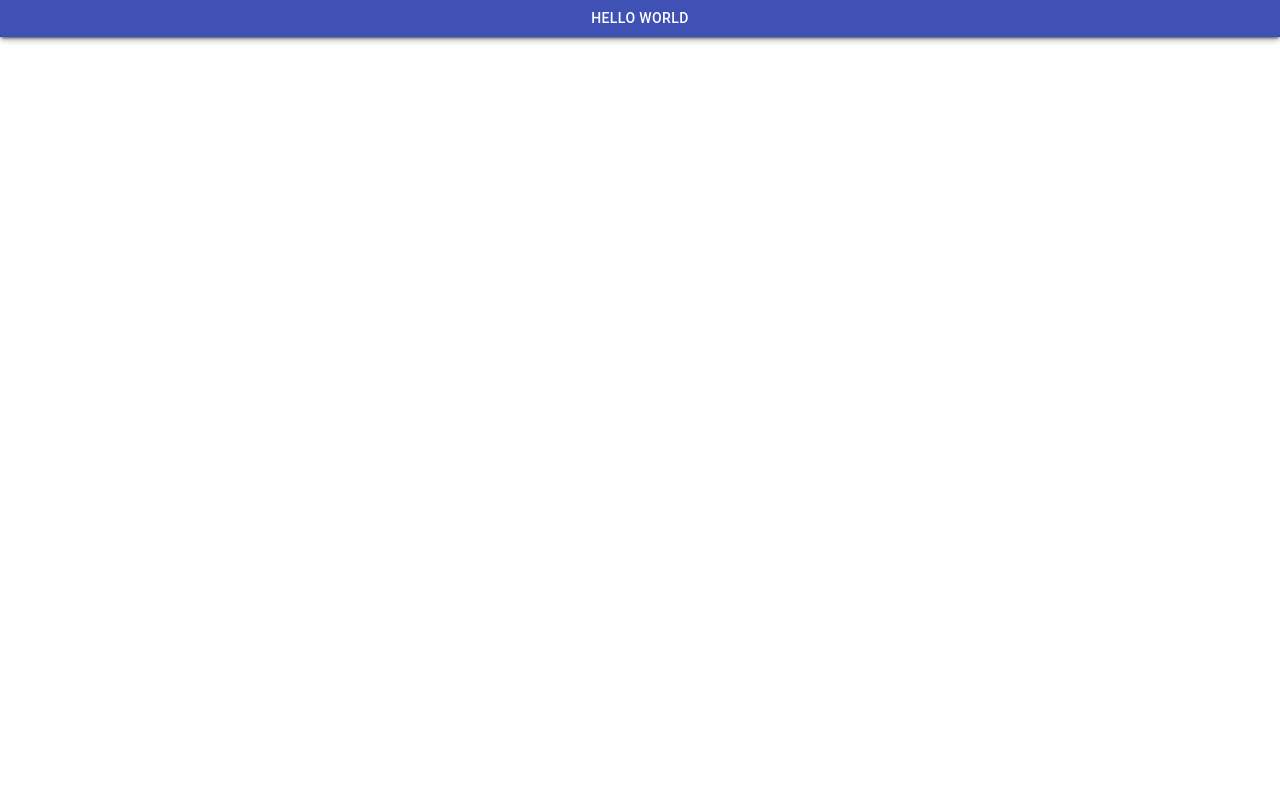
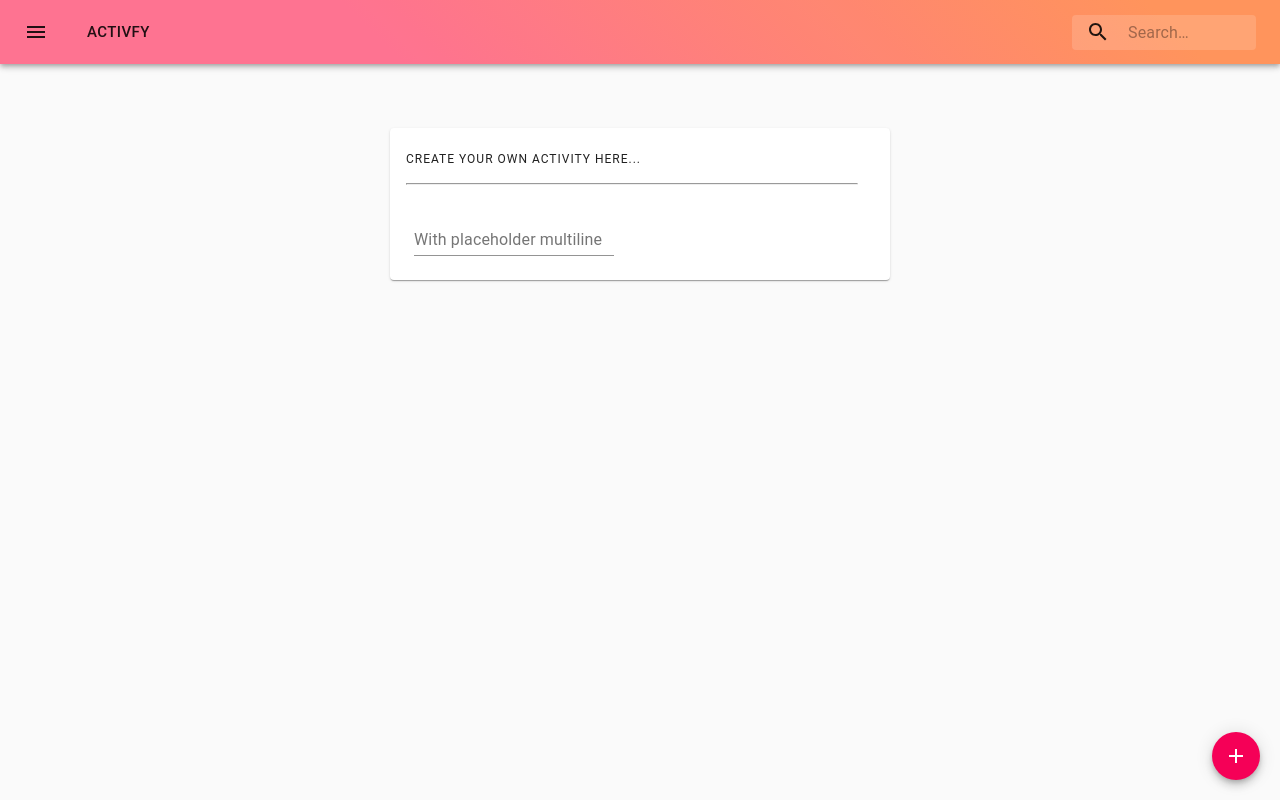
Before and after one commit to ChillKids/Activfi, a React (Create React App) app in the folder activfi/: page / in a window 1280 px wide. Built offline with nearby package versions, Linux system fonts and the light colour scheme.

Commit message:
First Update of the UI Frame

```diff
--- a/activfi/src/App.js
+++ b/activfi/src/App.js
@@ -1,16 +1,323 @@
 import React from 'react';
+import AppBar from '@material-ui/core/AppBar';
+import Toolbar from '@material-ui/core/Toolbar';
+import IconButton from '@material-ui/core/IconButton';
+import Typography from '@material-ui/core/Typography';
+import InputBase from '@material-ui/core/InputBase';
+import { fade, makeStyles } from '@material-ui/core/styles';
+import MenuIcon from '@material-ui/icons/Menu';
+import SearchIcon from '@material-ui/icons/Search';
 import Button from '@material-ui/core/Button';
-import {AppBar} from '@material-ui/core'
-function App() {
+
+import clsx from 'clsx';
+import { useTheme } from '@material-ui/core/styles';
+import Drawer from '@material-ui/core/Drawer';
+import CssBaseline from '@material-ui/core/CssBaseline';
+import List from '@material-ui/core/List';
+import Divider from '@material-ui/core/Divider';
+import ChevronLeftIcon from '@material-ui/icons/ChevronLeft';
+import ChevronRightIcon from '@material-ui/icons/ChevronRight';
+import ListItem from '@material-ui/core/ListItem';
+import ListItemIcon from '@material-ui/core/ListItemIcon';
+import ListItemText from '@material-ui/core/ListItemText';
+import InboxIcon from '@material-ui/icons/MoveToInbox';
+import MailIcon from '@material-ui/icons/Mail';
+
+import AddIcon from '@material-ui/icons/Add';
+import Fab from '@material-ui/core/Fab';
+
+import Grid from '@material-ui/core/Grid';
+import Paper from '@material-ui/core/Paper';
+
+import MenuItem from '@material-ui/core/MenuItem';
+import TextField from '@material-ui/core/TextField';
+
+const drawerWidth = 240;
+
+const useStyles = makeStyles(theme => ({
+  top: {
+    background: 'linear-gradient(45deg, #FE6B8B 30%, #FF8E53 90%)',
+  },
+
+  addbutton: {
+    margin: 0,
+    top: 'auto',
+    right: 20,
+    bottom: 20,
+    left: 'auto',
+    position: 'fixed',
+  },
+
+  root: {
+    flexGrow: 1,
+  },
+
+  topbar: {
+    color: 'inherit',
+    backgroundColor: fade(theme.palette.common.white, 0.05),
+    transition: theme.transitions.create(['margin', 'width'], {
+      easing: theme.transitions.easing.sharp,
+      duration: theme.transitions.duration.leavingScreen,
+    }),
+  },
+
+  menuButton: {
+    marginRight: theme.spacing(2),
+  },
+
+  title: {
+    flexGrow: 1,
+    display: 'none',
+    [theme.breakpoints.up('sm')]: {
+      display: 'block',
+    },
+  },
+
+  search: {
+    position: 'relative',
+    borderRadius: theme.shape.borderRadius,
+    backgroundColor: fade(theme.palette.common.white, 0.15),
+    '&:hover': {
+      backgroundColor: fade(theme.palette.common.white, 0.25),
+    },
+    marginLeft: 0,
+    width: '100%',
+    [theme.breakpoints.up('sm')]: {
+      marginLeft: theme.spacing(1),
+      width: 'auto',
+    },
+  },
+
+  searchIcon: {
+    width: theme.spacing(5),
+    height: '100%',
+    position: 'absolute',
+    display: 'flex',
+    alignItems: 'center',
+    justifyContent: 'center',
+  },
+
+  inputRoot: {
+    color: 'inherit',
+  },
+
+  inputInput: {
+    padding: theme.spacing(1, 1, 1, 7),
+    transition: theme.transitions.create('width'),
+    width: '100%',
+    [theme.breakpoints.up('sm')]: {
+      width: 120,
+      '&:focus': {
+        width: 200,
+      },
+    },
+  },
+
+  appBarShift: {
+    width: `calc(100% - ${drawerWidth}px)`,
+    marginLeft: drawerWidth,
+    transition: theme.transitions.create(['margin', 'width'], {
+      easing: theme.transitions.easing.easeOut,
+      duration: theme.transitions.duration.enteringScreen,
+    }),
+  },
+
+  hide: {
+    display: 'none',
+  },
+  drawer: {
+    width: drawerWidth,
+    flexShrink: 0,
+  },
+  drawerPaper: {
+    width: drawerWidth,
+  },
+  drawerHeader: {
+    display: 'flex',
+    alignItems: 'center',
+    padding: theme.spacing(0, 1),
+    ...theme.mixins.toolbar,
+    justifyContent: 'flex-end',
+  },
+  content: {
+    flexGrow: 1,
+    padding: theme.spacing(3),
+    transition: theme.transitions.create('margin', {
+      easing: theme.transitions.easing.sharp,
+      duration: theme.transitions.duration.leavingScreen,
+    }),
+    marginLeft: -drawerWidth,
+  },
+  contentShift: {
+    transition: theme.transitions.create('margin', {
+      easing: theme.transitions.easing.easeOut,
+      duration: theme.transitions.duration.enteringScreen,
+    }),
+    marginLeft: 0,
+  },
+
+  bodyContainer: {
+    alignItems: 'center',
+    justifyContent: 'center',
+  },
+
+  body: {
+    alignItems: 'center',
+    justifyContent: 'center',
+  },
+
+  paper: {
+    padding: theme.spacing(2),
+    margin: 'auto',
+    maxWidth: 500,
+  },
+  image: {
+    width: 128,
+    height: 128,
+  },
+  img: {
+    margin: 'auto',
+    display: 'block',
+    maxWidth: '100%',
+    maxHeight: '100%',
+  },
+
+  textField: {
+    marginLeft: theme.spacing(1),
+    marginRight: theme.spacing(1),
+    width: 200,
+  },
+
+}));
+
+export default function SearchAppBar() {
+  const classes = useStyles();
+  const theme = useTheme();
+  const [open, setOpen] = React.useState(false);
+  function handleDrawerOpen() {
+    setOpen(true);
+  }
+
+  function handleDrawerClose() {
+    setOpen(false);
+  }
+
+  return (
+    <div className={classes.root}>
+      <div className={classes.top}>
+        <CssBaseline />
+        <AppBar position="sticky" color="primary" className={clsx(classes.topbar, {
+          [classes.appBarShift]: open
+        })} >
+          <Toolbar>
+            <IconButton
+              edge="start"
+              className={classes.menuButton}
+              color="inherit"
+              aria-label="open drawer"
+              onClick={handleDrawerOpen}
+            >
+              <MenuIcon />
+            </IconButton>
+            <Typography className={classes.title} variant="h6" noWrap>
+              <Button size="large">
+                Activfy
+            </Button>
+            </Typography>
+            <div className={classes.search}>
+
+              <div className={classes.searchIcon}>
+                <IconButton
+                  edge="end"
+                  color="inherit"
+                  aria-label="search"
+                  size="medium"
+                >
+                  <SearchIcon />
+                </IconButton>
+              </div>
+              <InputBase
+                className={classes.searchBar}
+                placeholder="Search…"
+                classes={{
+                  root: classes.inputRoot,
+                  input: classes.inputInput,
+                }}
+                inputProps={{ 'aria-label': 'search' }}
+                id="searchKey"
+              />
+            </div>
+          </Toolbar>
+        </AppBar>
+      </div>
+      <Drawer
+        className={classes.drawer}
+        variant="persistent"
+        anchor="left"
+        open={open}
+        classes={{
+          paper: classes.drawerPaper,
+        }}
+      >
+        <div className={classes.drawerHeader}>
+          <IconButton onClick={handleDrawerClose}>
+            {theme.direction === 'ltr' ? <ChevronLeftIcon /> : <ChevronRightIcon />}
+          </IconButton>
+        </div>
+        <Divider />
+        <List>
+          {['Inbox', 'Starred', 'Send email', 'Drafts'].map((text, index) => (
+            <ListItem button key={text}>
+              <ListItemIcon>{index % 2 === 0 ? <InboxIcon /> : <MailIcon />}</ListItemIcon>
+              <ListItemText primary={text} />
+            </ListItem>
+          ))}
+        </List>
+        <Divider />
+        <List>
+          {['All mail', 'Trash', 'Spam'].map((text, index) => (
+            <ListItem button key={text}>
+              <ListItemIcon>{index % 2 === 0 ? <InboxIcon /> : <MailIcon />}</ListItemIcon>
+              <ListItemText primary={text} />
+            </ListItem>
+          ))}
+        </List>
+      </Drawer>
+
+      <div className={classes.drawerHeader} />
+      <Fab size="medium" color="secondary" aria-label="add" className={classes.addbutton}>
+        <AddIcon />
+      </Fab>
+      <CssBaseline />
+      <div className={classes.body}>
+        <React.Fragment>
+          <Paper className={classes.paper}>
+            <Grid container spacing={2}>
+              <Grid item xs={12} sm container>
+                <Grid item xs container direction="column" spacing={2}>
+                  <Grid item xs>
+                    <Typography gutterBottom variant="overline">
+                      Create your own activity here...
+                       </Typography>
+                       <hr></hr>
+                    <TextField
+                      id="standard-textarea"
+                      label="With placeholder multiline"
+                      placeholder="Placeholder"
+                      multiline
+                      className={classes.textField}
+                      margin="normal"
+                    />
 
 
-  return (
-    <AppBar>
-     <Button variant="contained" color="primary">
-       Hello World
-     </Button>
-     </AppBar>
+                  </Grid>
+                </Grid>
+              </Grid>
+            </Grid>
+          </Paper>
+        </React.Fragment>
+      </div>
+
+    </div>
   );
 }
-
-export default App;
```
